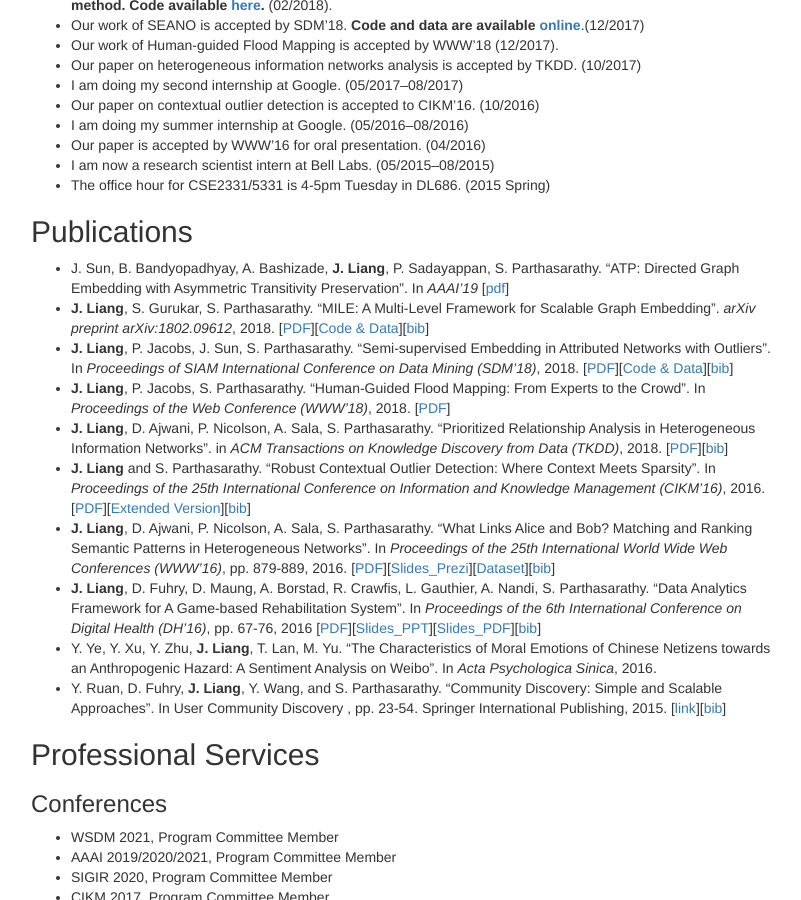
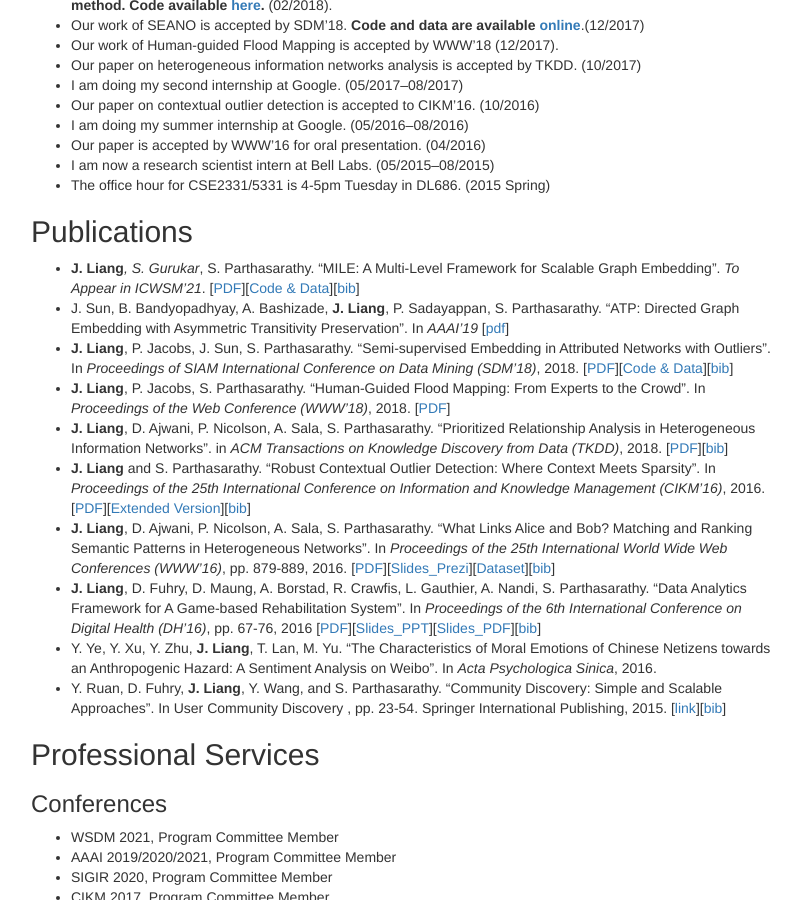
Before and after one commit to BuckeyeDM/BuckeyeDM.github.io, a Jekyll site: the page built from index.md, in a window 1280 px wide and 900 px high, scrolled down 494 px. Shown: the whole window, without its empty margins (39-840 px from the left). Built offline with Jekyll 4.4.1, drawn with Linux system fonts in a browser that asks for light colours.

Commit message:
Update index.md

```diff
--- a/index.md
+++ b/index.md
@@ -27,8 +27,8 @@ I now work at Google on various Machine Learning projects. Before this, I receiv
 * The office hour for CSE2331/5331 is 4-5pm Tuesday in DL686. (2015 Spring)
 
 ## Publications
+* **J. Liang***, S. Gurukar*, S. Parthasarathy. "MILE: A Multi-Level Framework for Scalable Graph Embedding". *To Appear in ICWSM'21*. \[[PDF](https://arxiv.org/pdf/1802.09612.pdf)\]\[[Code & Data](./MILE)\]\[[bib](publications/MILE.txt)\]
 * J. Sun, B. Bandyopadhyay, A. Bashizade, **J. Liang**, P. Sadayappan, S. Parthasarathy. "ATP: Directed Graph Embedding with Asymmetric Transitivity Preservation". In *AAAI'19* \[[pdf](https://arxiv.org/pdf/1811.00839.pdf)\]
-* **J. Liang**, S. Gurukar, S. Parthasarathy. "MILE: A Multi-Level Framework for Scalable Graph Embedding". *arXiv preprint arXiv:1802.09612*, 2018. \[[PDF](https://arxiv.org/pdf/1802.09612.pdf)\]\[[Code & Data](./MILE)\]\[[bib](publications/MILE.txt)\]
 * **J. Liang**, P. Jacobs, J. Sun, S. Parthasarathy. "Semi-supervised Embedding in Attributed Networks with Outliers". In *Proceedings of SIAM International Conference on Data Mining (SDM'18)*, 2018. \[[PDF](https://arxiv.org/pdf/1703.08100.pdf)\]\[[Code & Data](/SEANO)\]\[[bib](publications/SDM18.txt)\]
 * **J. Liang**, P. Jacobs, S. Parthasarathy. "Human-Guided Flood Mapping: From Experts to the Crowd". In *Proceedings of the Web Conference (WWW'18)*, 2018. \[[PDF](./publications/CHUG_FM.pdf)\]
 * **J. Liang**, D. Ajwani, P. Nicolson, A. Sala, S. Parthasarathy. "Prioritized Relationship Analysis in Heterogeneous Information Networks". in *ACM Transactions on Knowledge Discovery from Data (TKDD)*, 2018. \[[PDF](publications/TKDD_2018.pdf)\]\[[bib](publications/TKDD18.txt)\]
```
